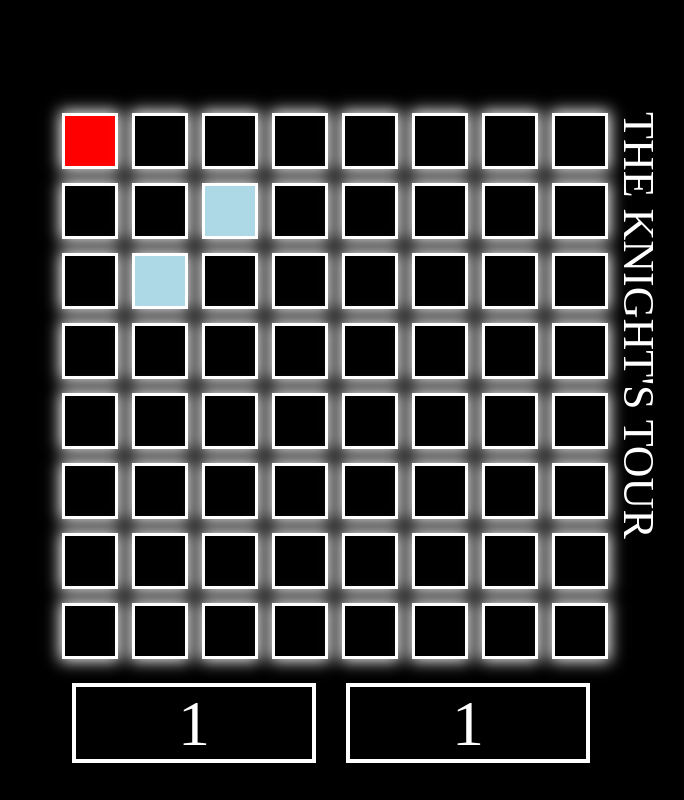
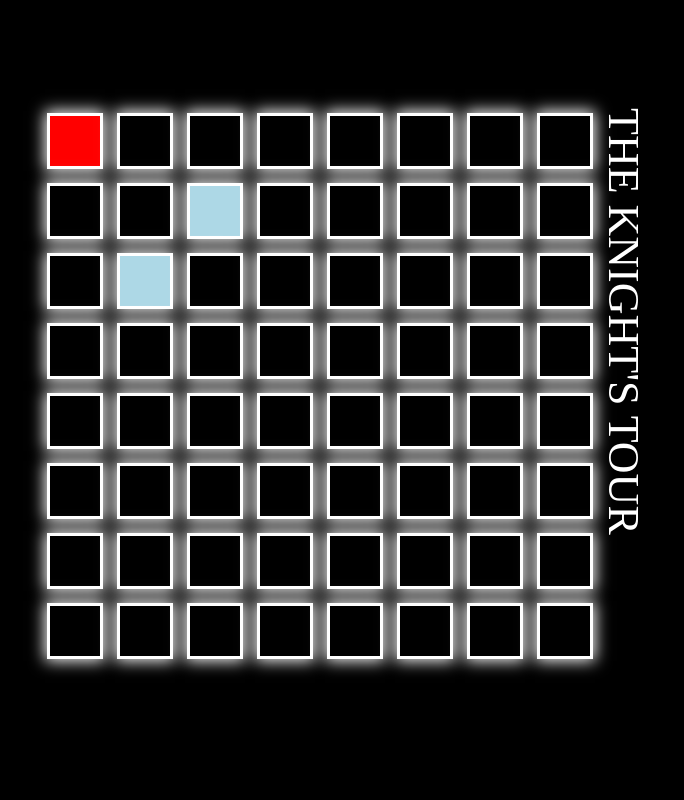
Before and after one commit to cbm54d/Knights-Tour, a plain HTML site: page index.html in a window 1280 px wide. Both pictures are taken after a click on the element 368 px from the left and 141 px from the top of the page. Shown: the whole page, without its empty margins (278-962 px from the left). Drawn offline with Linux system fonts and the light colour scheme.

Commit message:
got rid of numBoxes

```diff
--- a/index.html
+++ b/index.html
@@ -8,6 +8,8 @@
     <link rel="stylesheet" href="main.css">
 
 <script>
+
+var numSolved = 0;
 
 function checkChoice(index){
     valid = true;
@@ -208,7 +210,10 @@ function checkChoice(index){
             valid = false;
             break;
     }
-    if(parseInt(document.getElementById("numBox").innerHTML) == 0 || box.style.background == "lightblue"){
+    /*if(parseInt(document.getElementById("numBox").innerHTML) == 0 || box.style.background == "lightblue"){
+        changeBoxes(index);
+    }*/
+    if(numSolved == 0 || box.style.background == "lightblue"){
         changeBoxes(index);
     }
 }
@@ -449,16 +454,18 @@ function changeBoxes(index) {
         }
         center = false;
     }
-    var moves = document.getElementById("numBox");
-    moves.innerHTML = (parseInt(moves.innerHTML) + 1).toString();
+    /*var moves = document.getElementById("numBox");
+    moves.innerHTML = (parseInt(moves.innerHTML) + 1).toString();*/
+    numSolved++;
 }
 
 function resetBoard(){
     var bc = document.body.style.background;
     for(c = 0; c < 64; c++){
         document.getElementById("box"+c.toString()).style.background = bc;
-        document.getElementById("sumBox").innerHTML = "0";
-        document.getElementById("numBox").innerHTML = "0";
+        /*document.getElementById("sumBox").innerHTML = "0";
+        document.getElementById("numBox").innerHTML = "0";*/
+        numSolved = 0;
     }
 }
 
@@ -466,8 +473,8 @@ function checkSolve(){
 
     var total = 0;
     var posMoves = 0;
-    var moves = document.getElementById("numBox");
-    var min = document.getElementById("moves");
+    /*var moves = document.getElementById("numBox");
+    var min = document.getElementById("moves");*/
     for(c = 0; c < 64; c++){
         if(document.body.style.background == "black"){
             if(document.getElementById("box"+c.toString()).style.background == "red"){
@@ -482,8 +489,9 @@ function checkSolve(){
             posMoves++;
         }
     }
-    document.getElementById("sumBox").innerHTML = total.toString();
-    if(total == 64){
+    /*document.getElementById("sumBox").innerHTML = total.toString();*/
+    numSolved = total;
+    if(numSolved == 64){
         if(document.body.style.background == "black"){
             document.getElementById("grid").style.background = "red";
             document.body.style.background = "red";
@@ -491,13 +499,7 @@ function checkSolve(){
             document.getElementById("grid").style.background = "black";
             document.body.style.background = "black";
         }
-        if(min.innerHTML == "0"){
-            document.getElementById("challenge").innerHTML = "If you can solve the entire thing in less than 40 moves, then I solute you...";
-        }
-        if((parseInt(moves.innerHTML) < parseInt(min.innerHTML)) || min.innerHTML == "0"){
-            min.innerHTML = (parseInt(moves.innerHTML));
-        }
-        moves.innerHTML = "0";
+        numSolved = 0;
     } else if(posMoves == 0){
         resetBoard();
     }
@@ -509,7 +511,7 @@ function checkSolve(){
 <body style="background:black;">
 
     <div id="wrapper">
-    <div id="grid" style="float:left;" onclick="checkSolve();">
+    <span id="grid" onclick="checkSolve();">
         <span class="eight">
             <canvas class="box" id="box0" onclick=";checkChoice(0)" style="background:black;"></canvas>
             <canvas class="box" id="box1"  onclick=";checkChoice(1)" style="background:black;"></canvas>
@@ -583,19 +585,20 @@ function checkSolve(){
             <canvas class="box" id="box62" onclick=";checkChoice(146)" style="background:black;"></canvas>
             <canvas class="box" id="box63"  onclick=";checkChoice(147)" style="background:black;"></canvas>
         </span>
-    </div>
+    </span>
 
-    <div class="vertical">
+    <span class="vertical">
         <span style="color:white;font-size:44px;">THE KNIGHT'S TOUR</span>
-    </div>
-    <span style="float:left;">
+    </span>
+
+    <!--<span style="float:left;">
     <p id="numBox" class="numBox">
         0
     </p>
     <p id="sumBox" class="numBox">
         0
     </p>
-    </span>
+    </span>-->
 
     </div>
 
--- a/main.css
+++ b/main.css
@@ -7,9 +7,12 @@
     transform: rotate(0deg);
     white-space:nowrap;
     display:inline-block;
-    bottom:0;
-    width:auto;
-    height:10px;
+    top: 0px;
+    width: auto;
+    height:100px;
+    float: left;
+    /*position: relative;*/
+    /*top: 0px;*/
 }
 
 .numBox {
@@ -39,9 +42,12 @@
     max-width: 1000px;
 }
 
+#grid {
+    float: left;
+}
+
 #wrapper {
     padding-top: 100px;
-    width: 610px;
-    /*display:inline-block;*/
+    width: 640px;
     margin: 0 auto;
 }
```
